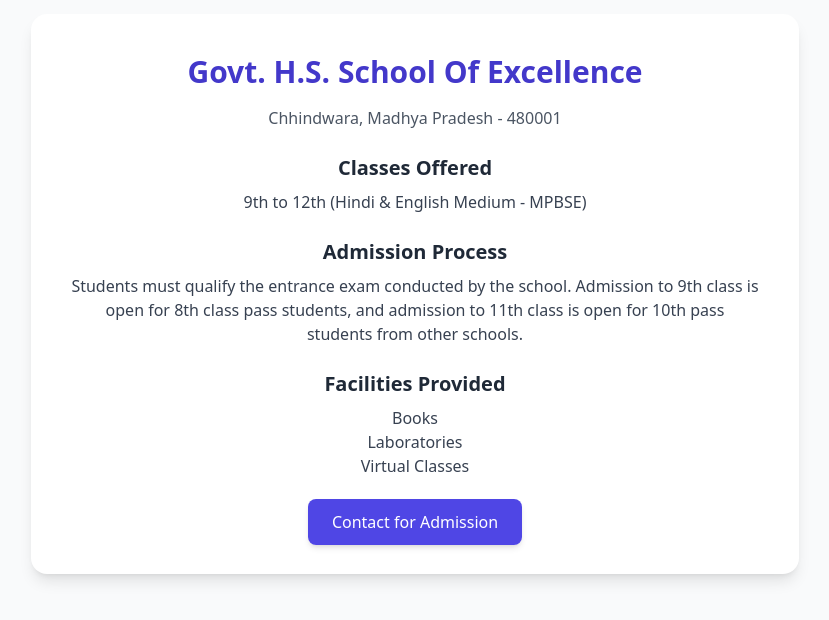
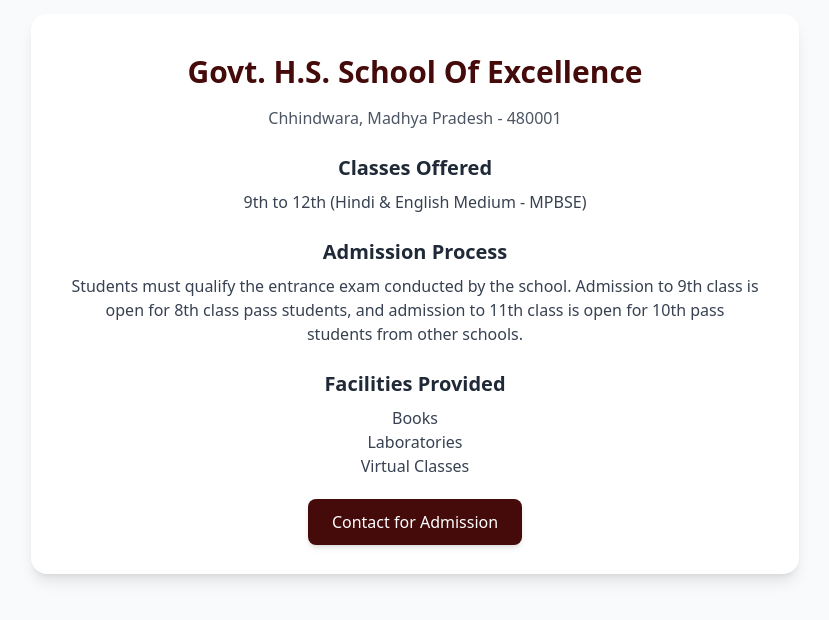
Before and after one commit to Shivam-661/GES, a plain HTML site: page index.html in a window 1280 px wide. Shown: the part 106-726 px from the top of the page, without its empty margins (225-1054 px from the left). Drawn offline with nearby package versions, Linux system fonts and the light colour scheme.

Commit message:
Update index.html

```diff
--- a/index.html
+++ b/index.html
@@ -13,7 +13,7 @@
     <div class="max-w-3xl bg-white shadow-lg rounded-2xl p-10 text-center">
 
       <!-- School Name -->
-      <h1 class="text-3xl font-bold text-indigo-700 mb-4">
+      <h1 class="text-3xl font-bold text-red-950 mb-4">
         Govt. H.S. School Of Excellence
       </h1>
       <p class="text-gray-600 mb-6">
@@ -47,7 +47,7 @@
       <!-- CTA -->
       <div class="mt-8">
         <a href="#"
-           class="px-6 py-3 bg-indigo-600 text-white font-medium rounded-lg shadow-md hover:bg-indigo-700 transition">
+           class="px-6 py-3 bg-red-950 text-white font-medium rounded-lg shadow-md hover:bg-red-950 transition">
           Contact for Admission
         </a>
       </div>
```
